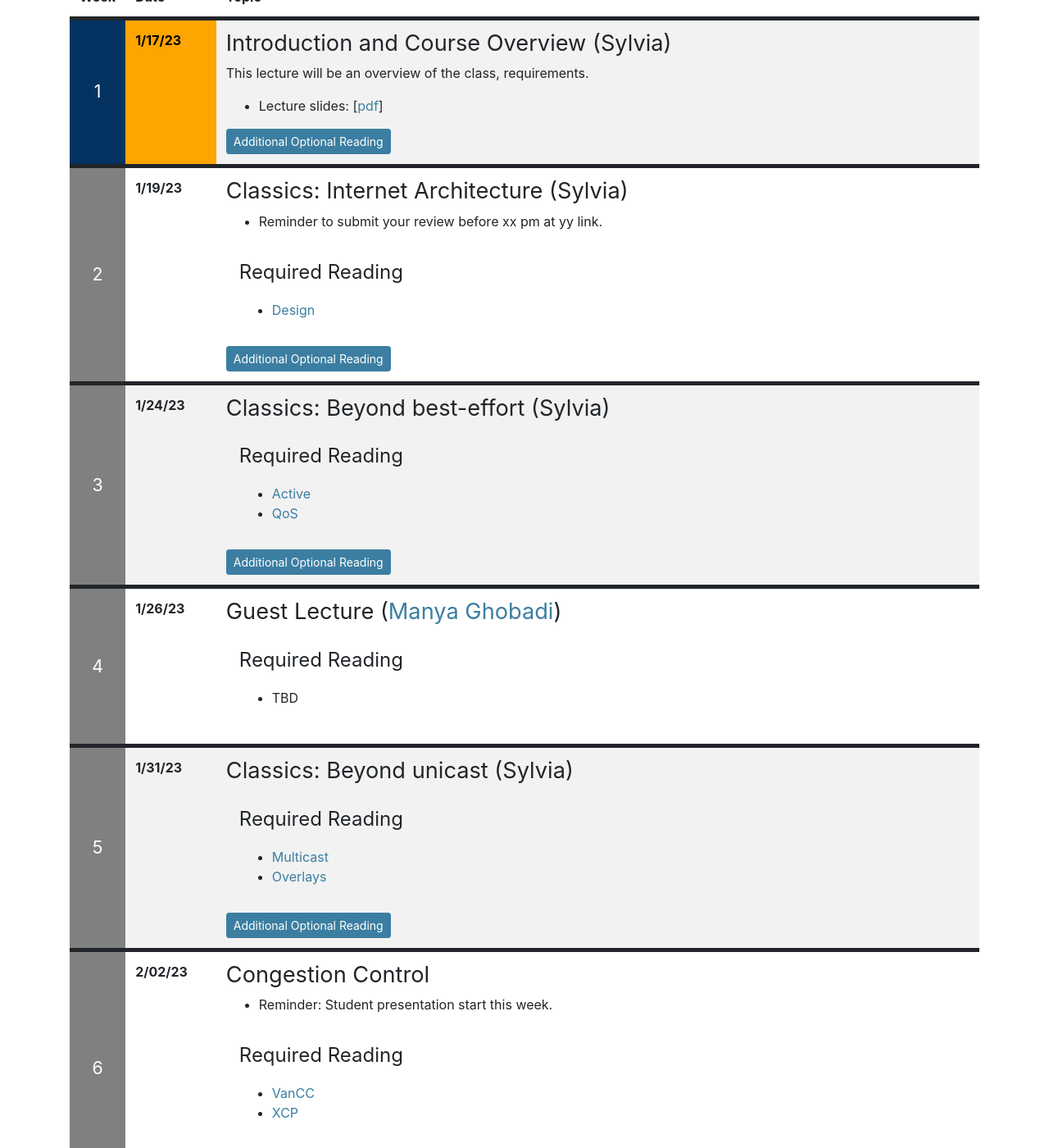
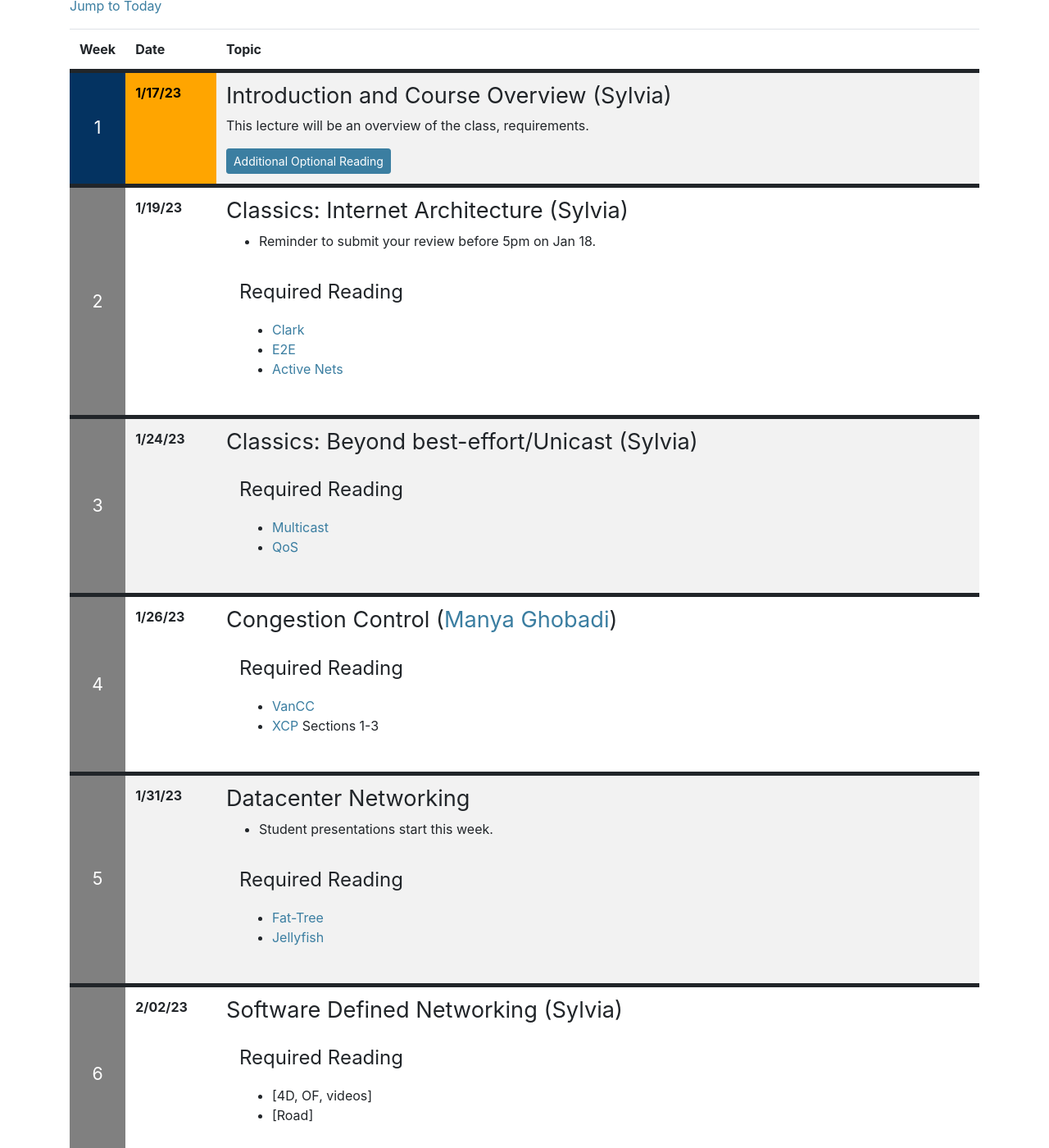
Before and after one commit to ShishirPatil/cs268-sp23, a Jekyll site: the page built from index.md, in a window 1280 px wide and 1400 px high, scrolled down 1175 px. Shown: the whole window at 82% size. Built offline with Jekyll 4.4.1, drawn with Linux system fonts in a browser that asks for light colours; nearby versions of some CDN libraries; our own code applies the rules of GitHub Pages for plain Markdown files; some of the changed text lies outside the part shown.

Commit message:
Updating syllabus

```diff
--- a/_includes/navigation.html
+++ b/_includes/navigation.html
@@ -16,7 +16,7 @@
           <a class="nav-link" href="#grading">Grading</a>
         </li>
         <li class="nav-item">
-          <a class="nav-link" href="https://edstem.org/us/dashboard">Ed</a>
+          <a class="nav-link" href="https://edstem.org/us/courses/32244">Ed</a>
         </li>
       </ul>
     </div>
--- a/index.md
+++ b/index.md
@@ -21,6 +21,10 @@ CS268 is a graduate level course in computer networks. The course involves readi
 ## Projects
 
 A major component of this course, both in terms of your grade and your time, is a term project. The project in CS268 is an open-ended research project. The goal is to investigate new research ideas and solutions. The project requires a proposal, and a final report (both written and presented).
+
+* **10 Feb 2023:** Teams due + 15 min discussion on your project topic
+* **20 Feb 2023:** Project proposals are due
+
 
 
 ## Grading
@@ -95,8 +99,6 @@ This is a tentative schedule. Specific readings are subject to change.
 ## Introduction and Course Overview (Sylvia)
 This lecture will be an overview of the class, requirements.
 
-* Lecture slides: [[pdf](tbd)]
-
 <div class="reading">
 <div class="optional_reading" markdown="1">
 * [Turing](https://www.youtube.com/watch?v=JLAfLWE76fE)
@@ -108,84 +110,308 @@ This lecture will be an overview of the class, requirements.
 [//]: <> (lecture 2)
 ## Classics: Internet Architecture (Sylvia)
 
-* Reminder to submit your review before xx pm at yy link.
+* Reminder to submit your review before 5pm on Jan 18.
 
 <div class="reading">
 <div class="required_reading" markdown="1">
-* [Design](https://people.eecs.berkeley.edu/~sylvia/cs268-2019/papers//darpa-internet.pdf)
-</div>
-<div class="optional_reading" markdown="1">
+* [Clark](https://people.eecs.berkeley.edu/~sylvia/cs268-2019/papers//darpa-internet.pdf)
 * [E2E](https://people.eecs.berkeley.edu/~sylvia/cs268-2019/papers//saltzer-e2e.pdf)
-* [Tussles](https://people.eecs.berkeley.edu/~sylvia/cs268-2019/papers/tussles.pdf)
+* [Active Nets](https://people.eecs.berkeley.edu/~sylvia/cs268-2019/papers//active.pdf)
 </div>
 </div>
 
 {% include syllabus_entry %}
 [//]: <> (lecture 3)
-## Classics: Beyond best-effort (Sylvia)
+## Classics: Beyond best-effort/Unicast (Sylvia)
 
 <div class="reading">
 <div class="required_reading" markdown="1">
-* [Active](https://people.eecs.berkeley.edu/~sylvia/cs268-2019/papers//active.pdf)
+* [Multicast](https://people.eecs.berkeley.edu/~sylvia/cs268-2019/papers/cbt.pdf)
 * [QoS](https://people.eecs.berkeley.edu/~sylvia/cs268-2019/papers//rfc1633.pdf)
-</div>
-<div class="optional_reading" markdown="1">
-* [Debate](https://people.eecs.berkeley.edu/~sylvia/cs268-2019/papers/Active-vs-E2E.pdf)
 </div>
 </div>
 
 {% include syllabus_entry %}
 [//]: <> (lecture 4)
-## Guest Lecture ([Manya Ghobadi](https://people.csail.mit.edu/ghobadi/))
+## Congestion Control ([Manya Ghobadi](https://people.csail.mit.edu/ghobadi/))
 
 <div class="reading">
 <div class="required_reading" markdown="1">
-* TBD
+* [VanCC](http://web.mit.edu/6.829/www/2020/papers/vanjacobson-congavoid.pdf)
+* [XCP](https://web.mit.edu/6.829/www/currentsemester/papers/xcp.pdf) Sections 1-3
 </div>
 </div>
 
-
-
-
 {% include syllabus_entry %}
 [//]: <> (lecture 5)
-## Classics: Beyond unicast (Sylvia)
+## Datacenter Networking
+
+* Student presentations start this week.
 
 <div class="reading">
 <div class="required_reading" markdown="1">
-* [Multicast](https://people.eecs.berkeley.edu/~sylvia/cs268-2019/papers/cbt.pdf)
-* [Overlays](https://people.eecs.berkeley.edu/~sylvia/cs268-2019/papers//esm.pdf)
-</div>
-<div class="optional_reading" markdown="1">
-* [Deering](https://people.eecs.berkeley.edu/~sylvia/cs268-2019/papers//Deering88.pdf)
-* [Sprint Experience](https://people.eecs.berkeley.edu/~sylvia/cs268-2019/papers/diot-multicast.pdf)
+* [Fat-Tree](https://people.eecs.berkeley.edu/~sylvia/cs268-2019/papers//al-fares-sigcomm08.pdf)
+* [Jellyfish](https://people.eecs.berkeley.edu/~sylvia/cs268-2019/papers//jellyfish-nsdi12.pdf)
 </div>
 </div>
 
 {% include syllabus_entry %}
 [//]: <> (lecture 6)
-## Congestion Control
+## Software Defined Networking (Sylvia)
 
-* Reminder: Student presentation start this week.
 
 <div class="reading">
 <div class="required_reading" markdown="1">
-* [VanCC](https://people.eecs.berkeley.edu/~sylvia/cs268-2019/papers//congavoid.pdf)
-* [XCP](https://people.eecs.berkeley.edu/~sylvia/cs268-2019/papers//xcp.pdf)
+* [4D, OF, videos]
+* [Road]
 </div>
-<div class="optional_reading" markdown="1">
-* [RCP](https://people.eecs.berkeley.edu/~sylvia/cs268-2019/papers/rcp-ccr.pdf)
+</div>
+
+{% include syllabus_entry %}
+[//]: <> (lecture 7)
+## Software Defined Networking WANs
+
+<div class="reading">
+<div class="required_reading" markdown="1">
+* [B4](https://people.eecs.berkeley.edu/~sylvia/cs268-2019/papers//b4.pdf)
+* [SWAN](https://conferences.sigcomm.org/sigcomm/2013/papers/sigcomm/p15.pdf)
+</div>
+</div>
+
+{% include syllabus_entry %}
+[//]: <> (lecture 8)
+## BGP Anees ([Shaikh](http://ashaikh.com/ashaikh_com/))
+
+* Teams for project are due Feb 10th.
+
+<div class="reading">
+<div class="required_reading" markdown="1">
+* [TBD]
+* [TBD]
+</div>
+</div>
+
+{% include syllabus_entry %}
+[//]: <> (lecture 9)
+## Network Virtualization
+
+<div class="reading">
+<div class="required_reading" markdown="1">
+* [ONIX](https://people.eecs.berkeley.edu/~sylvia/cs268-2013/papers//onix.pdf)
+* [Invisinets]
 </div>
 </div>
 
 
+{% include syllabus_entry %}
+[//]: <> (lecture 10)
+## Programmable Networks
+
+* Project proposals are due on Feb 20th.
+
+<div class="reading">
+<div class="required_reading" markdown="1">
+* [RMT](https://people.eecs.berkeley.edu/~sylvia/cs268-2019/papers//rmt.pdf) Sections 1-3
+* [Netcache](https://www.cs.cornell.edu/~jnfoster/papers/netcache.pdf)
+</div>
+<div class="optional_reading" markdown="1">
+* [P4](http://www.sigcomm.org/sites/default/files/ccr/papers/2014/July/0000000-0000004.pdf)
+</div>
+</div>
+
+{% include syllabus_entry %}
+[//]: <> (lecture 11)
+## Datacenter Congestion Control ([Nandita Dukkipati](https://research.google/people/author39115/))
+
+<div class="reading">
+<div class="required_reading" markdown="1">
+* [TBD]
+* [TBD]
+</div>
+</div>
+
+{% include syllabus_entry %}
+[//]: <> (lecture 12)
+## Fairness: WAN Congestion Control
+
+<div class="reading">
+<div class="required_reading" markdown="1">
+* [Starvation](https://dl.acm.org/doi/pdf/10.1145/3544216.3544223)
+* [RCS]
+</div>
+</div>
+
+{% include syllabus_entry %}
+[//]: <> (lecture 13)
+## Peer-to-Peer Networking
+
+<div class="reading">
+<div class="required_reading" markdown="1">
+* [Chord](https://pdos.csail.mit.edu/papers/chord:sigcomm01/chord_sigcomm.pdf)
+* [deWeb]
+</div>
+</div>
+
+{% include syllabus_entry %}
+[//]: <> (lecture 14)
+## Net SW
+
+<div class="reading">
+<div class="required_reading" markdown="1">
+* [Click](https://people.eecs.berkeley.edu/~sylvia/cs268-2019/papers//click.pdf)
+* [mTCP]
+</div>
+</div>
+
+{% include syllabus_entry %}
+[//]: <> (lecture 15)
+## NFV
+
+<div class="reading">
+<div class="required_reading" markdown="1">
+* [Aplomb](https://people.eecs.berkeley.edu/~sylvia/cs268-2019/papers/aplomb.pdf)
+* [PIX](https://www.usenix.org/system/files/nsdi22-paper-iyer.pdf)
+</div>
+</div>
 
 
-<!-- {% include syllabus_entry %}
-# RRR Week
+{% include syllabus_entry %}
+[//]: <> (lecture 16)
+## Low Latency
+
+<div class="reading">
+<div class="required_reading" markdown="1">
+* [cISP](https://www.usenix.org/system/files/nsdi22-paper-bhattacherjee.pdf)
+* [Acquila](https://www.usenix.org/system/files/nsdi22-paper-gibson.pdf)
+</div>
+</div>
+
 
 {% include syllabus_entry %}
-# Project Presentations -->
+[//]: <> (lecture 17)
+## Disaggregation
+
+<div class="reading">
+<div class="required_reading" markdown="1">
+* [Net-Req](https://www.usenix.org/system/files/conference/osdi16/osdi16-gao.pdf)
+* [MIND](https://dl.acm.org/doi/pdf/10.1145/3477132.3483561)
+</div>
+</div>
+
+{% include syllabus_entry %}
+[//]: <> (lecture 18)
+## New Foundations: Verification
+
+<div class="reading">
+<div class="required_reading" markdown="1">
+* [HSA](https://people.eecs.berkeley.edu/~sylvia/cs268-2019/papers//hsa.pdf)
+* [Minesweeper](https://ratul.org/papers/sigcomm2017-minesweeper.pdf)
+</div>
+</div>
+
+{% include syllabus_entry %}
+[//]: <> (lecture 19)
+## Edge: Privacy
+
+<div class="reading">
+<div class="required_reading" markdown="1">
+* [PGPP](https://www.usenix.org/system/files/sec21-schmitt.pdf)
+* [Anon-VoIP](https://www.usenix.org/system/files/nsdi22-paper-bromberg.pdf)
+</div>
+</div>
+
+
+{% include syllabus_entry %}
+[//]: <> (lecture 20)
+## Edge: Space
+
+<div class="reading">
+<div class="required_reading" markdown="1">
+* [Starlink](https://people.eecs.berkeley.edu/~sylvia/cs268-2019/papers//starlink.pdf)
+* [LOON](https://dl.acm.org/doi/pdf/10.1145/3544216.3544231)
+</div>
+</div>
+
+
+{% include syllabus_entry %}
+# Spring Break
+
+{% include syllabus_entry %}
+# Spring Break
+
+{% include syllabus_entry %}
+[//]: <> (lecture 21)
+## Edge: IoT
+
+<div class="reading">
+<div class="required_reading" markdown="1">
+* [TBD]
+* [TBD]
+</div>
+</div>
+
+
+{% include syllabus_entry %}
+[//]: <> (lecture 22)
+## Edge: Edge
+
+<div class="reading">
+<div class="required_reading" markdown="1">
+* [TBD]
+* [TBD]
+</div>
+</div>
+
+{% include syllabus_entry %}
+[//]: <> (lecture 23)
+## Edge: Cellular ([Kurtis Heimerl](https://kurti.sh/))
+
+<div class="reading">
+<div class="required_reading" markdown="1">
+* [Magma](https://arxiv.org/abs/2209.10001)
+* [Congestion](https://kurti.sh/pubs/commgestion_2020.pdf)
+</div>
+</div>
+
+
+{% include syllabus_entry %}
+[//]: <> (lecture 24)
+## Foundations: Time
+
+<div class="reading">
+<div class="required_reading" markdown="1">
+* [Clock-sync](https://www.usenix.org/system/files/conference/nsdi18/nsdi18-geng.pdf)
+* [FinExch](https://conferences.sigcomm.org/hotnets/2022/papers/hotnets22_goyal.pdf)
+</div>
+</div>
+
+{% include syllabus_entry %}
+[//]: <> (lecture 25)
+## Networks for ML
+
+<div class="reading">
+<div class="required_reading" markdown="1">
+* [TBD]
+* [TBD]
+</div>
+</div>
+
+{% include syllabus_entry %}
+[//]: <> (lecture 26)
+## New Directions in Networking (Sylvia)
+
+<div class="reading">
+<div class="required_reading" markdown="1">
+* [TBD]
+* [TBD]
+</div>
+</div>
+
+{% include syllabus_entry %}
+# Project Presentations
+
+{% include syllabus_entry %}
+# Project Presentations
 
 
 </td>
```
